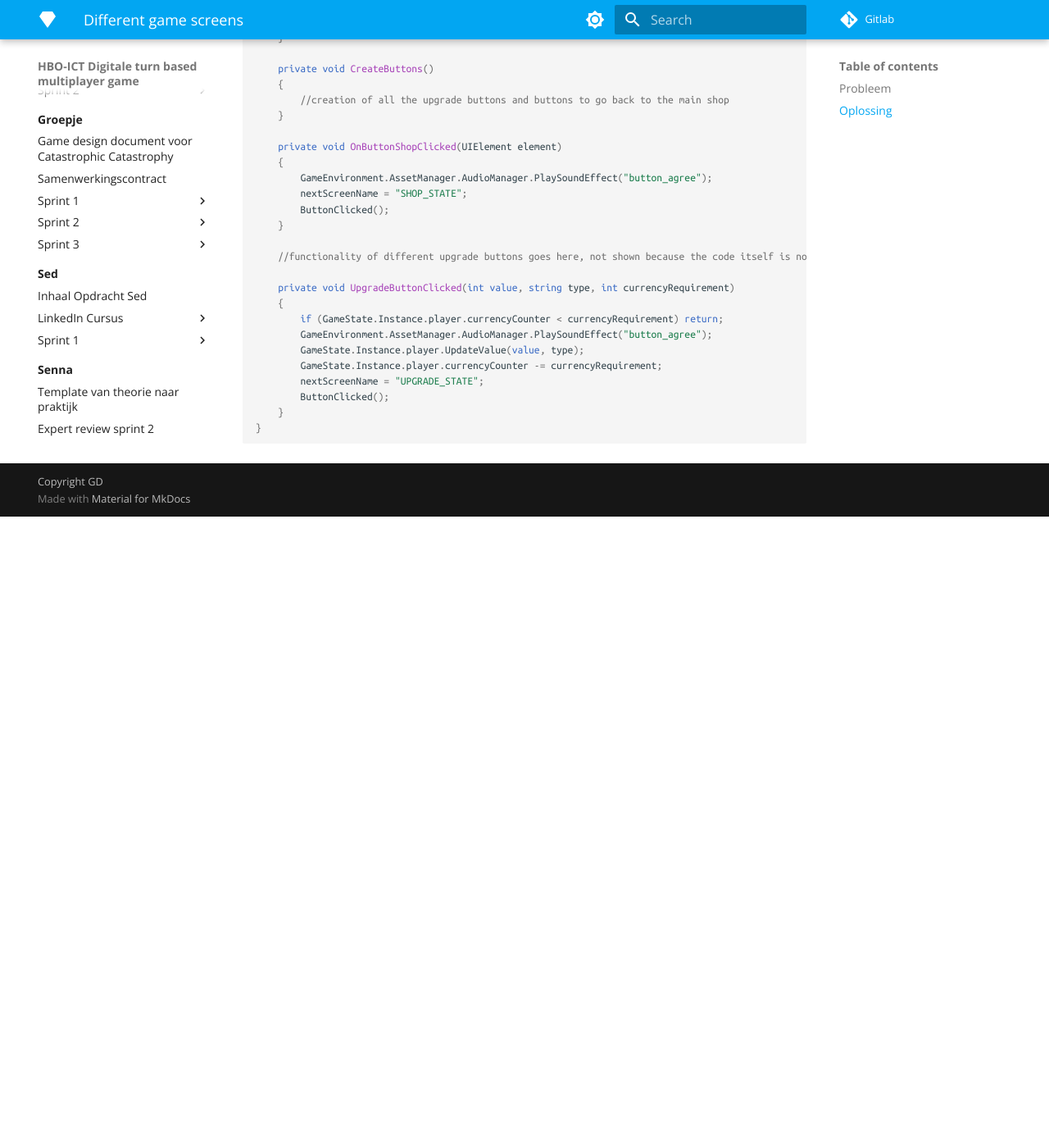
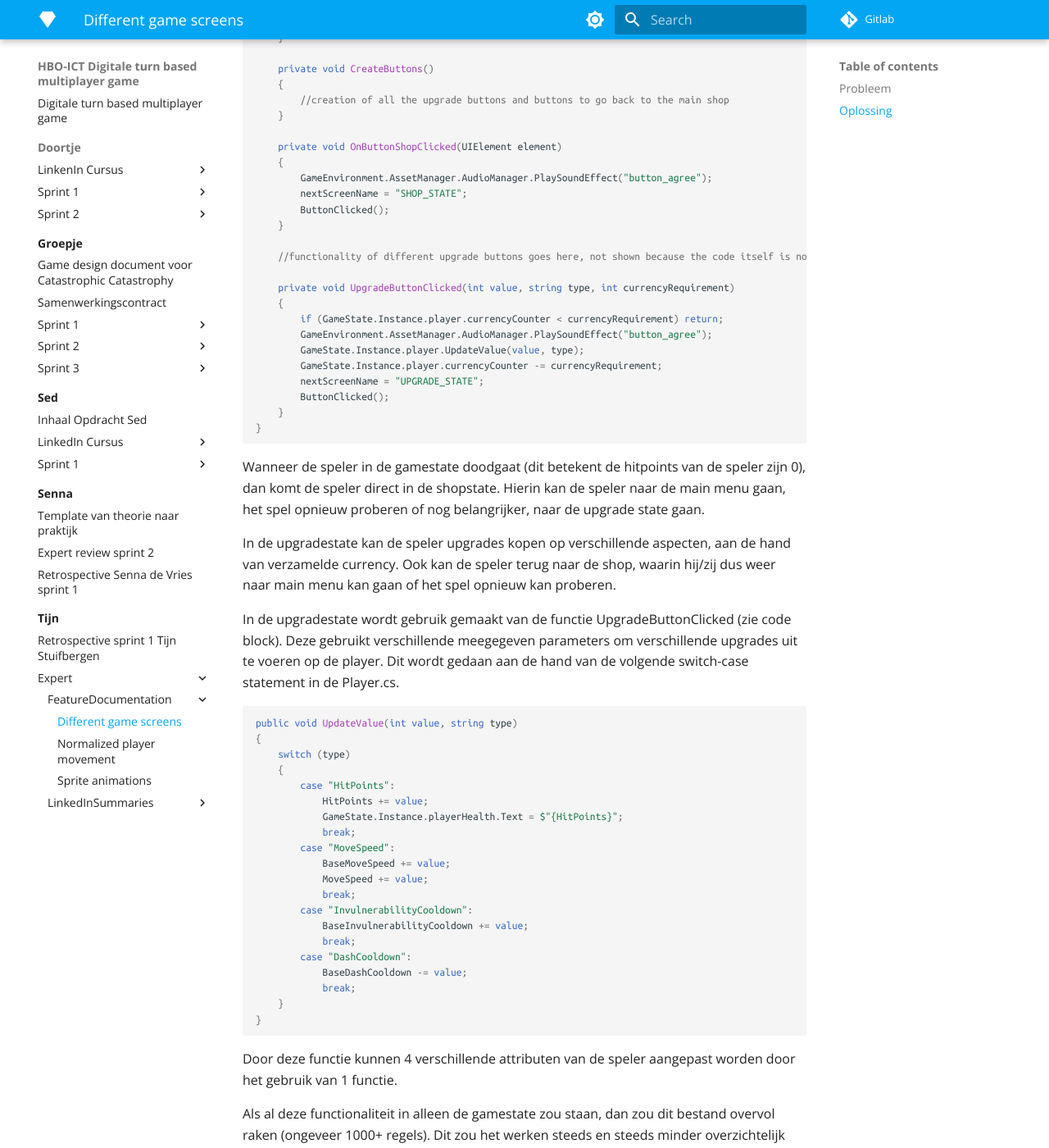
Before and after one commit to Doortje-Geuze/catastrophic-catastrophe, an MkDocs documentation site: the page built from docs/Tijn/Expert/FeatureDocumentation/different-game-screens.md, in a window 1280 px wide and 1400 px high, scrolled down 1550 px. Shown: the whole window at 82% size. Built offline with MkDocs 1.6.1 and Material for MkDocs 9.7.7, drawn with Linux system fonts in a browser that asks for light colours; nearby versions of some CDN libraries; library files that are not in the unit come from our copies; before the commit the page ends 2180 px from its top, so only the background shows below that; some of the changed text lies outside the part shown.

Commit message:
different game screens documentation done (by Tijn)

````diff
--- a/docs/Tijn/Expert/FeatureDocumentation/different-game-screens.md
+++ b/docs/Tijn/Expert/FeatureDocumentation/different-game-screens.md
@@ -17,7 +17,7 @@
 }
 ```
 
-Dit ziet er dan als volgt uit in de game.cs:
+Dit ziet er dan als volgt uit in de Game.cs:
 
 ```C#
 public class Game : GameEnvironment
@@ -102,3 +102,56 @@
         //code for buttons to go to main menu, upgrade state and restart the level would be here
     }
     ```
+
+Wanneer de speler in de gamestate doodgaat (dit betekent de hitpoints van de speler zijn 0), dan komt de speler direct in de shopstate. Hierin kan de speler naar de main menu gaan, het spel opnieuw proberen of nog belangrijker, naar de upgrade state gaan.
+
+In de upgradestate kan de speler upgrades kopen op verschillende aspecten, aan de hand van verzamelde currency. Ook kan de speler terug naar de shop, waarin hij/zij dus weer naar main menu kan gaan of het spel opnieuw kan proberen.
+
+In de upgradestate wordt gebruik gemaakt van de functie UpgradeButtonClicked (zie code block). Deze gebruikt verschillende meegegeven parameters om verschillende upgrades uit te voeren op de player. Dit wordt gedaan aan de hand van de volgende switch-case statement in de Player.cs.
+
+```C#
+public void UpdateValue(int value, string type)
+{
+    switch (type)
+    {
+        case "HitPoints":
+            HitPoints += value;
+            GameState.Instance.playerHealth.Text = $"{HitPoints}";
+            break;
+        case "MoveSpeed":
+            BaseMoveSpeed += value;
+            MoveSpeed += value;
+            break;
+        case "InvulnerabilityCooldown":
+            BaseInvulnerabilityCooldown += value;
+            break;
+        case "DashCooldown":
+            BaseDashCooldown -= value;
+            break;
+    }
+}
+```
+
+Door deze functie kunnen 4 verschillende attributen van de speler aangepast worden door het gebruik van 1 functie.
+
+Als al deze functionaliteit in alleen de gamestate zou staan, dan zou dit bestand overvol raken (ongeveer 1000+ regels). Dit zou het werken steeds en steeds minder overzichtelijk maken, wat voor enorme tijdsverlies kan zorgen. Door elke losstaande toestand binnen een game op een ander scherm te laten zien, bespaart dit enorm veel clutter in de code.
+
+Het is gelukkig alsnog mogelijk om variablen uit andere states aan te passen in een state. Dit kan gedaan worden door een static instance te maken van de state waarvan een variable moet worden aangepast. Deze kan vervolgens gerefereerd worden door elke andere state. Hieronder een voorbeeld:
+
+```C#
+public static GameState Instance { get; private set;}
+//extra variable assignment
+public GameState() : base()
+{
+    if (Instance != null)
+    {
+        throw new Exception("Only one instance of GameState is allowed");
+    }
+
+    Instance = this;
+}
+```
+
+Deze code maakt een static variable aan genaamd GameState, die vervolgens bij creatie van de GameState meekrijgt dat het ook een GameState is (door gebruik van 'this'). Vervolgens kan elke public variable worden aangeroepen in een andere state. De (UpgradeButtonClicked)[https://suuleewooyaa34-propedeuse-hbo-ict-onderwijs-2023-379a4339aa11c7.dev.hihva.nl/Tijn/Expert/FeatureDocumentation/different-game-screens/#oplossing] functie maakt hier effectief gebruik van.
+
+Ik heb binnen de code nog meer gebruik gemaakt van verschillende schermen, maar dit was mijn meest nuttige invulling van deze feature.
````
